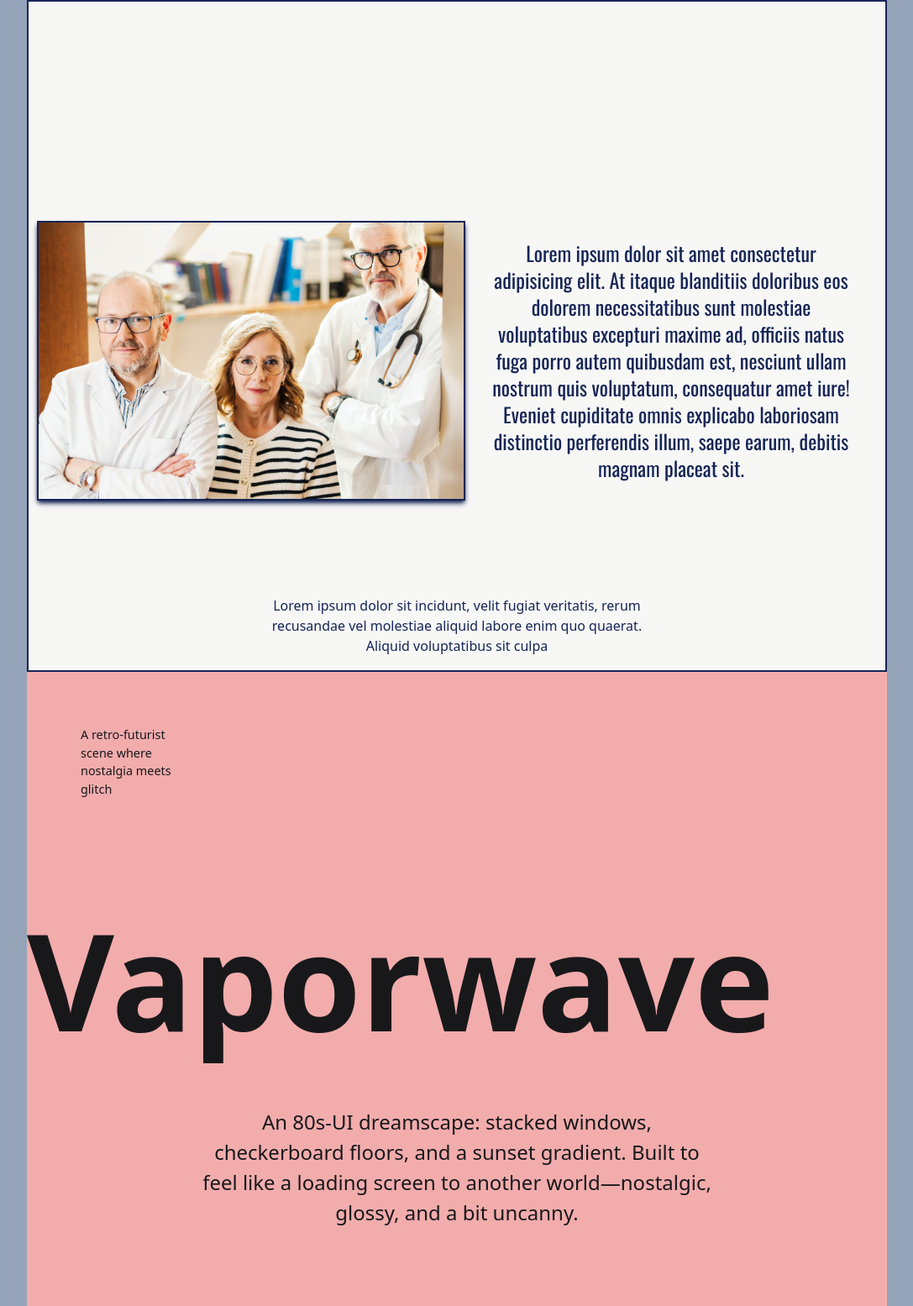
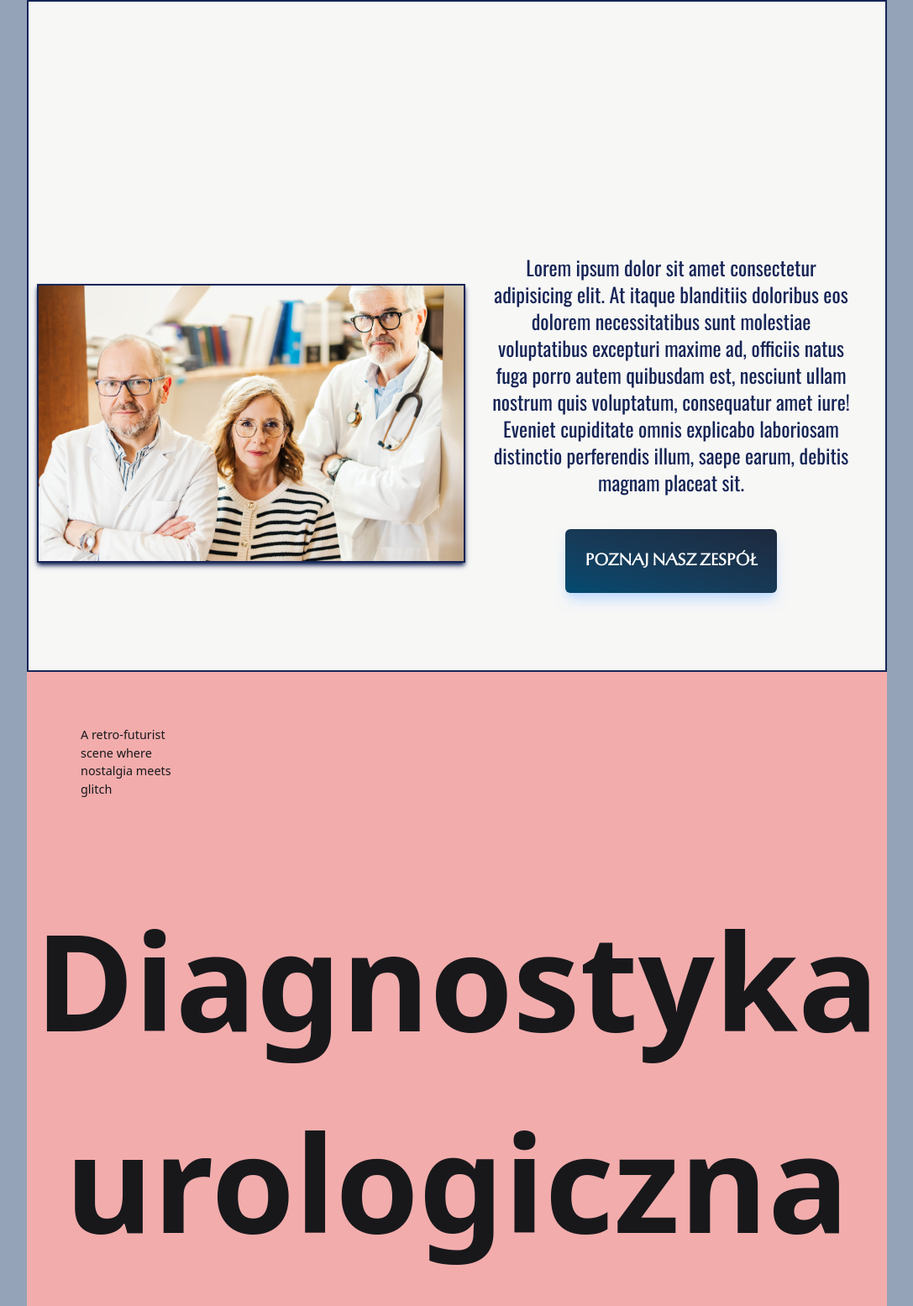
Before and after one commit to MichalDzielinski/heu_x, a Django app: page / in a window 1280 px wide. Shown: the top 1555 px of the page at 84% size, without its empty margins (96-1183 px from the left). Run offline with Django 5.2, Linux system fonts and the light colour scheme; some libraries are stand-ins or nearby versions.

Commit message:
hero & cards setting + little pinching of a footer

```diff
--- a/templates/clinic/index.html
+++ b/templates/clinic/index.html
@@ -17,26 +17,25 @@
     <section class="sticky-cards z-10">
        <!-- CARD1 -->
         <div class="card text-blue-950  " id="card-1">
-          <div class="card-inner pt-[16%] border-blue-950 border-2" >
+          <div class="card-inner pt-[300px]  border-blue-950 border-2" >
 
-            <div class="flex flex-col h-full ">
+            <div class=" flex flex-col h-full ">
 
-                <div class=" h-5/6 flex">
+                <div class=" flex  justify-end">
                     <div class="basis-1/2 flex items-center justify-center">
                         <img src="{% static 'images/hero3.jpg' %}" alt="" class="max-w-full max-h-full object-cover border-2 border-blue-950 shadow-md shadow-blue-950 ml-5 ">
                     </div>
-                    <div class="basis-1/2 flex items-center justify center">
+                    <div class="basis-1/2 flex flex-col items-center justify-center">
                         <p class="w-[85%] mx-auto text-2xl font-primary">
 
                             Lorem ipsum dolor sit amet consectetur adipisicing elit. At itaque blanditiis doloribus eos dolorem necessitatibus sunt molestiae voluptatibus excepturi maxime ad, officiis natus fuga porro autem quibusdam est, nesciunt ullam nostrum quis voluptatum, consequatur amet iure! Eveniet cupiditate omnis explicabo laboriosam distinctio perferendis illum, saepe earum, debitis magnam placeat sit.
 
                         </p>
+                        <button class="frame-gradient shadow-lg shadow-blue-200 font-heureka-1 font-semibold text-xl text-white  hover:text-yellow-100 hover:border-2 hover:border-yellow-200 mt-10 cursor-pointer rounded-md  p-6 uppercase">Poznaj nasz zespół</button>
                     </div>
 
                 </div>
-                <div class=" h-1/6 flex items-center justify-center ">
-                    <p class="w-[45%] mx-auto">Lorem ipsum dolor sit incidunt, velit fugiat veritatis, rerum recusandae vel molestiae aliquid labore enim quo quaerat. Aliquid voluptatibus sit culpa </p>
-                </div>
+
 
 
             </div>
@@ -51,7 +50,7 @@
               <p>A retro-futurist scene where nostalgia meets glitch</p>
             </div>
             <div class="card-title">
-              <h1>Vaporwave</h1>
+              <h1>Diagnostyka urologiczna</h1>
             </div>
             <div class="card-description">
               <p>
@@ -73,7 +72,7 @@
               <p>A kaleidoscope of folk motifs reimagined in digital form</p>
             </div>
             <div class="card-title">
-              <h1>Kaleido</h1>
+              <h1>Dla kobiet</h1>
             </div>
             <div class="card-description">
               <p>
@@ -95,7 +94,7 @@
                 <p>A kaleidoscope of folk motifs reimagined in digital form</p>
               </div>
               <div class="card-title">
-                <h1>Kaleido</h1>
+                <h1>Dla mężczyzn</h1>
               </div>
               <div class="card-description">
                 <p>
@@ -117,7 +116,7 @@
                 <p>A kaleidoscope of folk motifs reimagined in digital form</p>
               </div>
               <div class="card-title">
-                <h1>Kaleido</h1>
+                <h1>Rehabilitacja</h1>
               </div>
               <div class="card-description">
                 <p>
@@ -134,13 +133,13 @@
 
           <!-- CARD6 -->
 
-            <div class="card" id="card-6">
+            <div class="card overflow-hidden" id="card-6">
                 <div class="card-inner">
                 <div class="card-info">
                     <p>A kaleidoscope of folk motifs reimagined in digital form</p>
                 </div>
                 <div class="card-title">
-                    <h1>Kaleido</h1>
+                    <h1>Gama innych badań</h1>
                 </div>
                 <div class="card-description">
                     <p>
--- a/templates/elements/footer.html
+++ b/templates/elements/footer.html
@@ -15,8 +15,8 @@
 
                 <div class="z-30">
                     <h3 class="font-tertiary text-gray-200 -mt-3  text-lg ">Ośrodek urologii czynnościowej</h3>
-                    <h3 class="font-tertiary text-gray-200 my-1 mt-3  text-xl ">ulica Ludowa 5</h3>
-                    <h3 class="font-tertiary text-gray-200 my-q  text-xl ">Piaseczno koło Warszywy</h3>
+                    <h3 class="font-tertiary text-gray-200 my-1 mt-2  text-xl ">ulica Ludowa 5</h3>
+                    <h3 class="font-tertiary text-gray-200 my-1  text-xl ">Piaseczno koło Warszawy</h3>
 
                 </div>
 
@@ -34,7 +34,7 @@
                 <div class="">
                     <div class="  text-right flex flex-col items-center">
 
-                        <p class="text-4xl font-heureka-2 mt-5 py-1  ">Klinika czynna</p>
+                        <p class="text-4xl font-heureka-2 mt-5 py-1  ">Ośrodek czynny</p>
                         <p class="text-3xl font-heureka-2 mt-1 py-1 ">od poniedziałku do piątku</p>
                         <p class="text-3xl font-heureka-2 py-1  ">w godzinach</p>
                         <h1 class="text-5xl font-heureka-2 mt-1 ">9:00 - 17:00</h1>
@@ -46,9 +46,9 @@
             <div class="col-span-4 w-full mt-5    ">
                 <div class="">
                     <div class=" flex flex-col  justify-center items-center ">
-                        <h1 class="font-heureka-2 text-5xl py-5 ">Zapisy</h1>
+                        <h1 class="font-heureka-2 text-5xl py-5 uppercase ">Zapisy</h1>
                         <p class="text-5xl font-heureka-2  text-orange-200 hover:text-gray-200">+48 22 750 61 10</p>
-                        <p class="font-heureka-2 text-5xl py-5">lub</p>
+                        <p class="font-heureka-2 text-5xl py-5 uppercase">lub</p>
                         <p class="text-5xl font-heureka-2   text-orange-200 hover:text-gray-200">+48 600 401 106</p>
                      </div>
                     </div>
--- a/theme/static/css/dist/styles.css
+++ b/theme/static/css/dist/styles.css
@@ -50,12 +50,15 @@
     --color-orange-200: oklch(90.1% 0.076 70.697);
     --color-orange-300: oklch(83.7% 0.128 66.29);
     --color-orange-500: oklch(70.5% 0.213 47.604);
+    --color-yellow-100: oklch(97.3% 0.071 103.193);
+    --color-yellow-200: oklch(94.5% 0.129 101.54);
     --color-yellow-500: oklch(79.5% 0.184 86.047);
     --color-green-300: oklch(87.1% 0.15 154.449);
     --color-green-700: oklch(52.7% 0.154 150.069);
     --color-green-800: oklch(44.8% 0.119 151.328);
     --color-sky-500: oklch(68.5% 0.169 237.323);
     --color-sky-900: oklch(39.1% 0.09 240.876);
+    --color-blue-200: oklch(88.2% 0.059 254.128);
     --color-blue-500: oklch(62.3% 0.214 259.815);
     --color-blue-950: oklch(28.2% 0.091 267.935);
     --color-pink-100: oklch(94.8% 0.028 342.258);
@@ -63,6 +66,7 @@
     --color-slate-400: oklch(70.4% 0.04 256.788);
     --color-slate-700: oklch(37.2% 0.044 257.287);
     --color-slate-800: oklch(27.9% 0.041 260.031);
+    --color-slate-950: oklch(12.9% 0.042 264.695);
     --color-gray-50: oklch(98.5% 0.002 247.839);
     --color-gray-100: oklch(96.7% 0.003 264.542);
     --color-gray-200: oklch(92.8% 0.006 264.531);
@@ -106,6 +110,7 @@
     --font-primary: 'Oswald', sans-serif;
     --font-secondary: 'DMSans Regular', sand-serif;
     --font-tertiary: 'Nunito Medium', sans-serif;
+    --font-heureka-1: "OptimaPro", serif;
     --font-heureka-2: "OptimaNovaLTProRegular";
   }
 }
@@ -1071,20 +1079,23 @@
   .mt-1 {
     margin-top: calc(var(--spacing) * 1);
   }
+  .mt-2 {
+    margin-top: calc(var(--spacing) * 2);
+  }
   .mt-3 {
     margin-top: calc(var(--spacing) * 3);
   }
   .mt-5 {
     margin-top: calc(var(--spacing) * 5);
   }
+  .mt-10 {
+    margin-top: calc(var(--spacing) * 10);
+  }
   .mt-12 {
     margin-top: calc(var(--spacing) * 12);
   }
-  .mt-25 {
-    margin-top: calc(var(--spacing) * 25);
-  }
-  .mt-40 {
-    margin-top: calc(var(--spacing) * 40);
+  .mt-\[250px\] {
+    margin-top: 250px;
   }
   .mr-1 {
     margin-right: calc(var(--spacing) * 1);
@@ -1204,30 +1215,15 @@
     width: calc(var(--spacing) * 16);
     height: calc(var(--spacing) * 16);
   }
-  .h-1\/6 {
-    height: calc(1/6 * 100%);
-  }
   .h-4 {
     height: calc(var(--spacing) * 4);
   }
-  .h-5\/6 {
-    height: calc(5/6 * 100%);
-  }
   .h-\[55px\] {
     height: 55px;
   }
   .h-\[132px\] {
     height: 132px;
   }
-  .h-\[150px\] {
-    height: 150px;
-  }
-  .h-\[170px\] {
-    height: 170px;
-  }
-  .h-\[220px\] {
-    height: 220px;
-  }
   .h-full {
     height: 100%;
   }
@@ -1236,9 +1232,6 @@
   }
   .w-4 {
     width: calc(var(--spacing) * 4);
-  }
-  .w-\[45\%\] {
-    width: 45%;
   }
   .w-\[55\%\] {
     width: 55%;
@@ -1415,6 +1426,9 @@
   .p-5 {
     padding: calc(var(--spacing) * 5);
   }
+  .p-6 {
+    padding: calc(var(--spacing) * 6);
+  }
   .px-4 {
     padding-inline: calc(var(--spacing) * 4);
   }
@@ -1445,17 +1459,23 @@
   .pt-2 {
     padding-top: calc(var(--spacing) * 2);
   }
-  .pt-\[16\%\] {
-    padding-top: 16%;
+  .pt-\[250px\] {
+    padding-top: 250px;
+  }
+  .pt-\[300px\] {
+    padding-top: 300px;
+  }
+  .pt-\[320px\] {
+    padding-top: 320px;
   }
   .text-center {
     text-align: center;
   }
-  .text-end {
-    text-align: end;
-  }
   .text-right {
     text-align: right;
+  }
+  .font-heureka-1 {
+    font-family: var(--font-heureka-1);
   }
   .font-heureka-2 {
     font-family: var(--font-heureka-2);
@@ -1553,6 +1579,10 @@
     --tw-shadow: 0 25px 50px -12px var(--tw-shadow-color, rgb(0 0 0 / 0.25));
     box-shadow: var(--tw-inset-shadow), var(--tw-inset-ring-shadow), var(--tw-ring-offset-shadow), var(--tw-ring-shadow), var(--tw-shadow);
   }
+  .shadow-lg {
+    --tw-shadow: 0 10px 15px -3px var(--tw-shadow-color, rgb(0 0 0 / 0.1)), 0 4px 6px -4px var(--tw-shadow-color, rgb(0 0 0 / 0.1));
+    box-shadow: var(--tw-inset-shadow), var(--tw-inset-ring-shadow), var(--tw-ring-offset-shadow), var(--tw-ring-shadow), var(--tw-shadow);
+  }
   .shadow-md {
     --tw-shadow: 0 4px 6px -1px var(--tw-shadow-color, rgb(0 0 0 / 0.1)), 0 2px 4px -2px var(--tw-shadow-color, rgb(0 0 0 / 0.1));
     box-shadow: var(--tw-inset-shadow), var(--tw-inset-ring-shadow), var(--tw-ring-offset-shadow), var(--tw-ring-shadow), var(--tw-shadow);
@@ -1560,6 +1590,14 @@
   .shadow-sm {
     --tw-shadow: 0 1px 3px 0 var(--tw-shadow-color, rgb(0 0 0 / 0.1)), 0 1px 2px -1px var(--tw-shadow-color, rgb(0 0 0 / 0.1));
     box-shadow: var(--tw-inset-shadow), var(--tw-inset-ring-shadow), var(--tw-ring-offset-shadow), var(--tw-ring-shadow), var(--tw-shadow);
+  }
+  .shadow-blue-200 {
+    --tw-shadow-color: oklch(88.2% 0.059 254.128);
+  }
+  @supports (color: color-mix(in lab, red, red)) {
+    .shadow-blue-200 {
+      --tw-shadow-color: color-mix(in oklab, var(--color-blue-200) var(--tw-shadow-alpha), transparent);
+    }
   }
   .shadow-blue-950 {
     --tw-shadow-color: oklch(28.2% 0.091 267.935);
```
Also changed, not shown: other parts of theme/static/css/dist/styles.css (+43 -0 lines).
